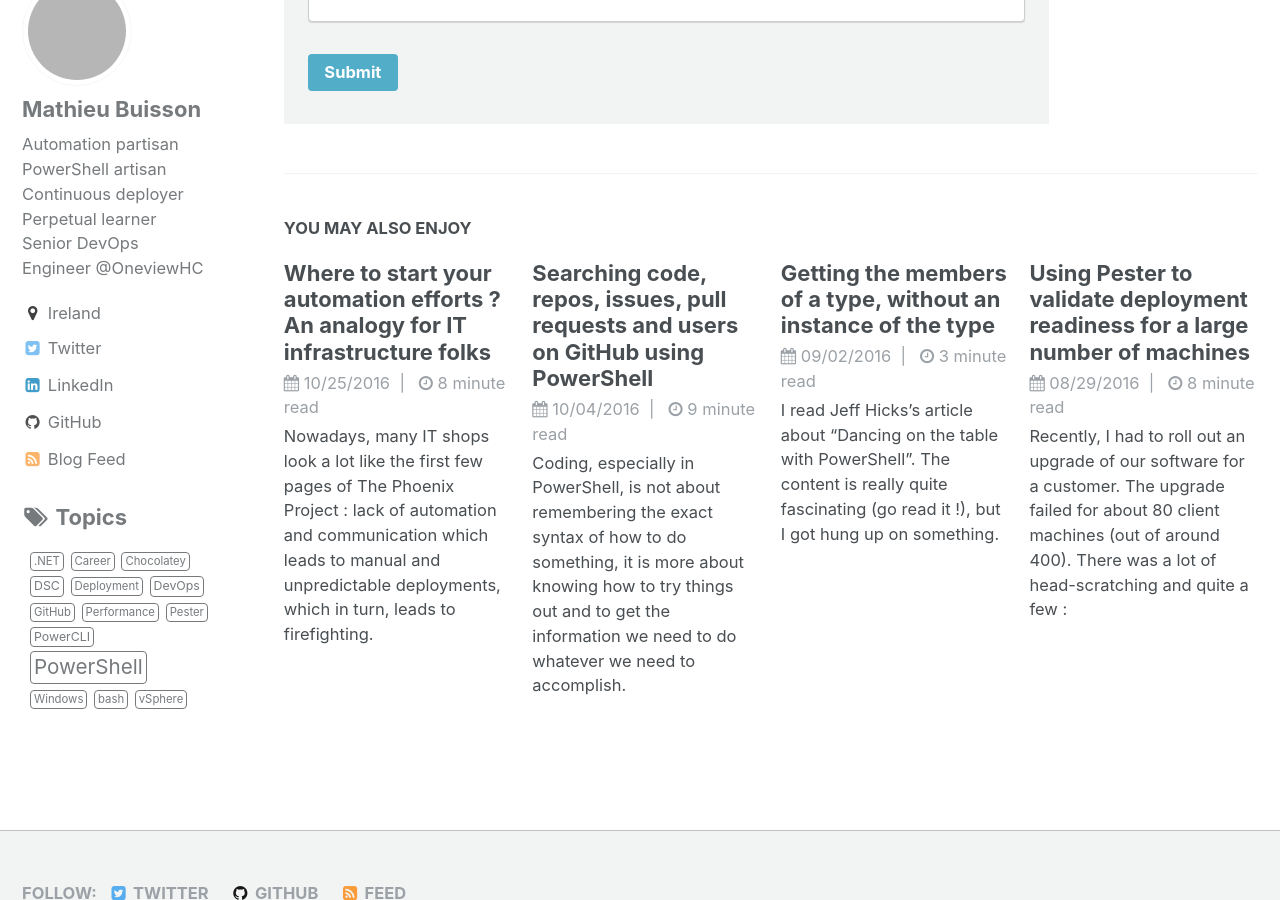
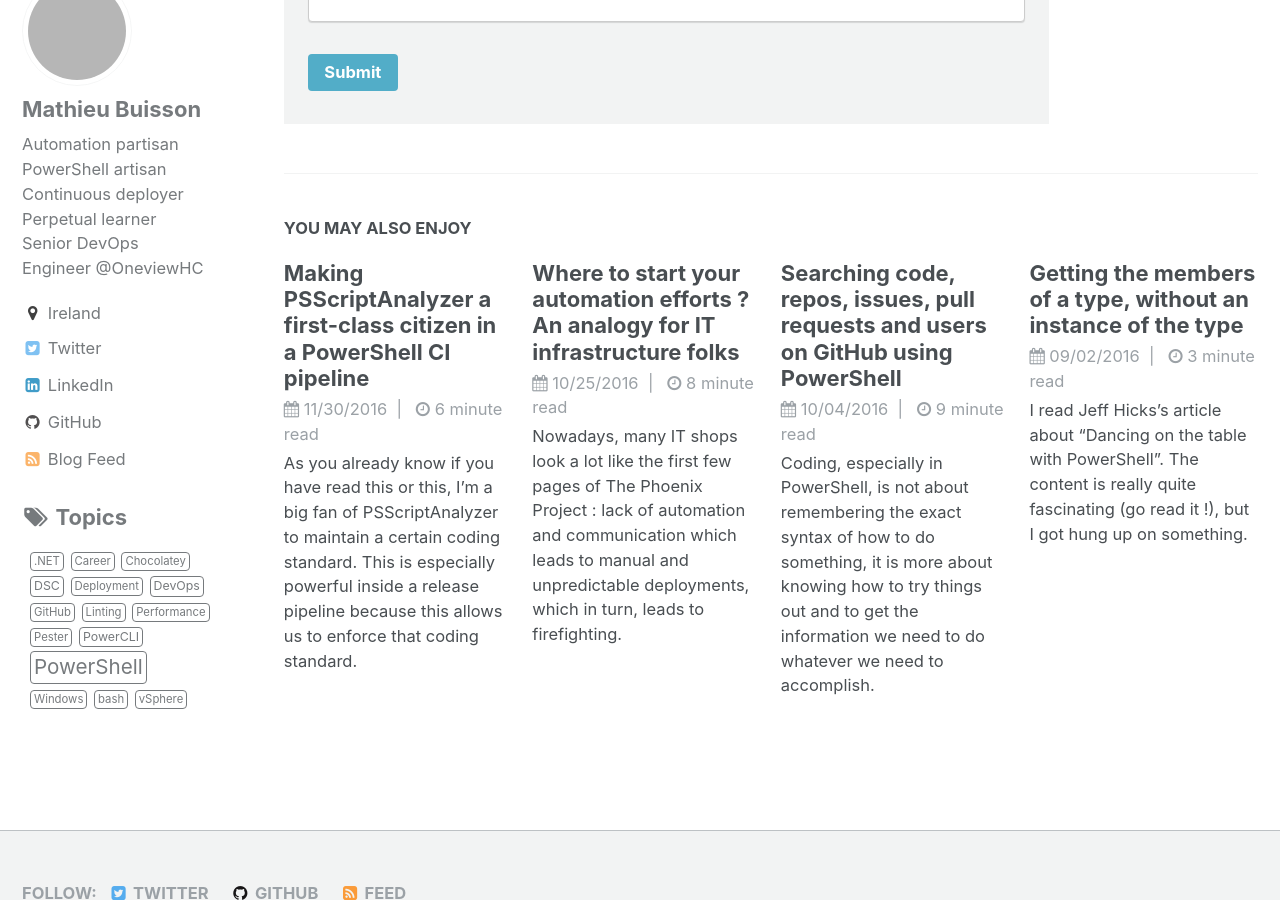
Before and after one commit to MathieuBuisson/MathieuBuisson.github.io, a Jekyll site: the page built from _posts/2016/2016-06-27-create-custom-rule-psscriptanalyzer.md, in a window 1280 px wide and 900 px high, scrolled down 10960 px. Built offline with Jekyll 4.4.1, drawn with Linux system fonts in a browser that asks for light colours; part of the change alters nothing that is shown; grey boxes are pictures that could not be loaded.

Commit message:
Start post 2016-11-30-psscriptanalyzer-first-class-citizen - Line 128

````diff
--- a/_posts/2016/2016-06-27-create-custom-rule-psscriptanalyzer.md
+++ b/_posts/2016/2016-06-27-create-custom-rule-psscriptanalyzer.md
@@ -3,6 +3,7 @@ title: How to create a custom rule for PSScriptAnalyzer
 tags:
   - DevOps
   - PowerShell
+  - Linting
 ---
 
 As you probably know, [PSScriptAnalyzer](https://github.com/PowerShell/PSScriptAnalyzer) is a static code analysis tool, which checks PowerShell code against rules representing best practices and style guidelines.
--- /dev/null
+++ b/_posts/2016/2016-11-30-psscriptanalyzer-first-class-citizen.md
@@ -0,0 +1,154 @@
+---
+title: Making PSScriptAnalyzer a first-class citizen in a PowerShell CI pipeline
+tags: [DevOps, Pester, Linting]
+---
+
+As you already know if you have read [this]({% post_url 2016/2016-05-19-psscriptanalyzer-appveyor %}) or [this]({% post_url 2016/2016-06-27-create-custom-rule-psscriptanalyzer %}), I'm a big fan of `PSScriptAnalyzer` to maintain a certain coding standard. This is especially powerful inside a release pipeline because this allows us to enforce that coding standard.
+
+In our CI pipeline, we can easily make the build fail if our code violates one or more `PSScriptAnalyzer` rule(s).
+That's great, but the main point of [continuous integration](http://martinfowler.com/articles/continuousIntegration.html) is to give quick feedback to developers about their code change(s). It is about catching problems early **to fix them** early. So the question is :
+
+> How can we make our CI tool publish `PSScriptAnalyzer` results with the information we need to remediate any violation ?
+
+All CI tools have ways to publish test results to make them highly visible, to drill down into a test failure and do some reporting.
+
+Since we are talking about a **PowerShell** pipeline, we are most likely already using Pester to test our PowerShell code.
+Pester can spit out results in the same `XML` format as NUnit and these NUnit `XML` files can be consumed and published by most CI tools.
+
+It makes a lot of sense to leverage this Pester integration as a universal CI glue and run our `PSScriptAnalyzer` checks as Pester tests.
+Let's look at possible ways to do that.
+
+## One Pester test checking PSScriptAnalyzer output
+
+Here is probably the simplest way to invoke `PSScriptAnalyzer` from Pester :
+
+```powershell
+Describe 'PSScriptAnalyzer analysis' {
+    $ScriptAnalyzerResults = Invoke-ScriptAnalyzer -Path '.\Example.ps1' -Severity Warning
+
+    It 'Should not return any violation' {
+        $ScriptAnalyzerResults | Should BeNullOrEmpty
+    }
+}
+```
+
+Here, we are checking all the rules which have a Warning severity within one single test.
+Then, we rely on the fact that if `PSScriptAnalyzer` returns something, it means that they were at least one violation and if `PSScriptAnalyzer` returns nothing, it's all good.
+
+There are 2 problems here :
+
+  - We are evaluating a whole bunch of rules in a single test, so the test name cannot tell us which rule was violated
+  - If there are more than one violation, the Pester message gives us useless information
+
+How useless ? Well, let’s see :
+
+```powershell
+E:\> Invoke-Pester -Script .\Example.Tests.ps1
+Executing all tests in .\Example.Tests.ps1
+
+Executing script .\Example.Tests.ps1
+
+  Describing PSScriptAnalyzer analysis
+    [-] Should not return any violation 1.52s
+      Expected: value to be empty but it was {Microsoft.Windows.PowerShell.ScriptAnalyzer.Generic.DiagnosticRecord Microsoft.Windows.PowerShell.ScriptAnalyzer.Generic.DiagnosticRecord Microsoft.Windows.PowerShell.ScriptAnalyzer.Generic.DiagnosticRecord Microsoft.Windows.PowerShell.ScriptAnalyzer.Generic.DiagnosticRecord}
+      at <ScriptBlock>, E:\Example.Tests.ps1: line 5
+      5:         $ScriptAnalyzerResults | Should BeNullOrEmpty
+Tests completed in 1.52s
+Tests Passed: 0, Failed: 1, Skipped: 0, Pending: 0, Inconclusive: 0
+```
+
+The Pester failure message gives us the object type of the `PSScriptAnalyzer` results, instead of their contents.
+
+## One Pester test per PSScriptAnalyzer rule
+
+This is a pretty typical (and better) way of running `PSScriptAnalyzer` checks via Pester.
+
+```powershell
+Describe 'PSScriptAnalyzer analysis' {
+    $ScriptAnalyzerRules = Get-ScriptAnalyzerRule -Name "PSAvoid*"
+
+    Foreach ( $Rule in $ScriptAnalyzerRules ) {
+        It "Should not return any violation for the rule : $($Rule.RuleName)" {
+            Invoke-ScriptAnalyzer -Path ".\Example.ps1" -IncludeRule $Rule.RuleName |
+            Should BeNullOrEmpty
+        }
+    }
+}
+```
+
+In this case, the first step is to get a list of the rules that we want to evaluate. Here, I changed the list of rules to : all rules which have a name starting with `PSAvoid`. This is just to show that we can filter the rules by name, as well as by severity.
+
+Then, we loop through this list of rules and have a Pester test evaluating each rule, one by one. As we can see below, the output is much more useful :
+![By ScriptAnalyzer Rule]({{ "/images/2016-11-30-psscriptanalyzer-first-class-citizen-by-rule.png" | absolute_url }})
+
+This is definitely better but we still encounter the same issue as before because there were more than one violation for that `PSAvoidUsingWMICmdlet` rule. So we still don't get the file name and the line number.
+
+We could use a nested loop : for each rule, we would loop through each file.
+That would be more granular and reduce the risk of this particular issue. But if a single file violated the same rule more than once, we would still have the same problem.
+
+So, I decided to go take a different route to address this problem : taking the output from `PSScriptAnalyzer` and converting it to a test result file, using the same `XML` schema as Pester and NUnit.
+
+## Converting PSScriptAnalyzer output to a test result file
+
+For that purpose, I wrote a function named `Export-NUnitXml`, which is available [in this module](https://github.com/MathieuBuisson/PowerShell-DevOps/tree/master/Export-NUnitXml).
+
+Here are the high-level steps of what `Export-NUnitXml` does :
+  - Take the output of `PSScriptAnalyzer` as its input
+  - Create an `XML` document containing a "test-case" node for each input object(s)
+  - Write this `XML` document to the file specified via the `Path` parameter
+
+Here is an example of how we can use this within a build script (in [Appveyor](https://ci.appveyor.com), in this case) :
+
+```powershell
+$ScriptAnalyzerRules = Get-ScriptAnalyzerRule -Severity Warning
+$ScriptAnalyzerResult = Invoke-ScriptAnalyzer -Path '.\CustomPSScriptAnalyzerRules\Example.ps1' -IncludeRule $ScriptAnalyzerRules
+If ( $ScriptAnalyzerResult ) {
+    $ScriptAnalyzerResultString = $ScriptAnalyzerResult | Out-String
+    Write-Warning $ScriptAnalyzerResultString
+}
+Import-Module '.\Export-NUnitXml\Export-NUnitXml.psm1' -Force
+Export-NUnitXml -ScriptAnalyzerResult $ScriptAnalyzerResult -Path '.\ScriptAnalyzerResult.xml'
+
+(New-Object 'System.Net.WebClient').UploadFile("https://ci.appveyor.com/api/testresults/nunit/$($env:APPVEYOR_JOB_ID)", '.\ScriptAnalyzerResult.xml')
+If ( $ScriptAnalyzerResult ) {
+    # Failing the build
+    Throw 'There was PSScriptAnalyzer violation(s). See test results for more information.'
+}
+```
+
+And here is the result in Appveyor :
+
+![Appveyor Overview]({{ "/images/2016-11-30-psscriptanalyzer-first-class-citizen-overview.png" | absolute_url }})
+
+Just by reading the name of the test case, we get the essential information : the rule name, the file name and even the line number.
+
+Also, we can expand any failed test to get additional information.
+For example, the last 2 tests are expanded below :
+
+<a href="http://theshellnut.com/wp-content/uploads/2016/11/Appveyor-test-details.png"><img src="http://theshellnut.com/wp-content/uploads/2016/11/Appveyor-test-details.png" alt="appveyor-test-details" width="967" height="650" class="alignnone size-full wp-image-886" /></a>
+
+The "Stacktrace" section provides additional details, like the rule severity and the actual offending code. Another nice touch is that the "Message" section gives us the rule message, which normally provides an actionable recommendation to remediate the problem.
+
+But, what if `PSScriptAnalyzer` returns nothing ?
+`Export-NUnitXml` does handle this scenario gracefully because its ScriptAnalyzerResult parameter accepts $Null.
+In this case, the test result file will contain only one test case and this test passes.
+
+Let's test this :
+
+```powershell
+Import-Module -Name 'PsScriptAnalyzer' -Force
+Import-Module ".\Export-NUnitXml\Export-NUnitXml.psm1" -Force
+Export-NUnitXml -ScriptAnalyzerResult $Null -Path ".\ScriptAnalyzerResult.xml"
+
+(New-Object 'System.Net.WebClient').UploadFile("https://ci.appveyor.com/api/testresults/nunit/$($env:APPVEYOR_JOB_ID)", (Resolve-Path .\ScriptAnalyzerResult.xml))
+
+```
+
+Here is what it looks like in Appveyor:
+
+<a href="http://theshellnut.com/wp-content/uploads/2016/11/Appveyor-passed-PSScriptAnalyzer-tests.png"><img src="http://theshellnut.com/wp-content/uploads/2016/11/Appveyor-passed-PSScriptAnalyzer-tests.png" alt="appveyor-passed-psscriptanalyzer-tests" width="886" height="210" class="alignnone size-full wp-image-890" /></a>
+
+There's nothing more beautiful than a green test...
+
+So now, as developers, we not only have quick feedback on our adherence to coding standards, but we also get actionable guidance on how to improve.
+And remember, this NUnit XML format is widely supported in the CI/CD world, so even though I only showed Appveyor, this would work similarly in TeamCity, Microsoft VSTS, and others...
````
Also changed, not shown: images/2016-11-30-psscriptanalyzer-first-class-citizen-by-rule.png (added), images/2016-11-30-psscriptanalyzer-first-class-citizen-overview.png (added).
